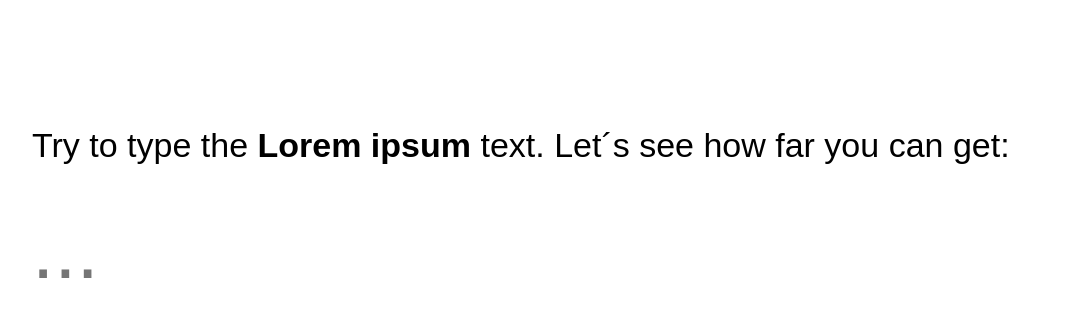
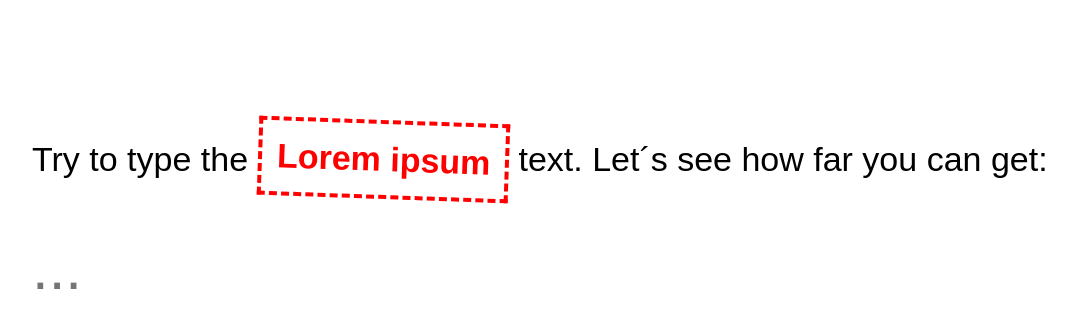
Before and after one commit to jeslage/lorem-ipsum-game, a Svelte app: page / in a window 1280 px wide. Shown: the top 328 px of the page, without its empty margins (8-1084 px from the left). Built offline with nearby package versions, Linux system fonts and the light colour scheme.

Commit message:
Updated styling

```diff
--- a/public/global.css
+++ b/public/global.css
@@ -2,18 +2,11 @@ html,
 body {
   position: relative;
   width: 100%;
-  height: 100%;
 }
 
 body {
   padding: 0;
-  font-size: 34px;
-  line-height: 1.5;
-  box-sizing: border-box;
-  font-family: sans-serif;
-  margin: 120px auto;
-  width: calc(100% - 80px);
-  max-width: 1240px;
+  margin: 0;
 }
 
 a {
@@ -41,3 +34,14 @@ textarea {
   border: none;
   background: transparent;
 }
+
+main {
+  font-size: 34px;
+  line-height: 1.5;
+  box-sizing: border-box;
+  font-family: sans-serif;
+  margin: 120px auto;
+  width: calc(100% - 80px);
+  min-height: calc(100vh - 240px);
+  max-width: 1240px;
+}
--- a/public/index.html
+++ b/public/index.html
@@ -12,6 +12,7 @@
   </head>
 
   <body>
+    <main id="content"></main>
     <script src="/bundle.js"></script>
   </body>
 </html>
--- a/src/App.svelte
+++ b/src/App.svelte
@@ -42,6 +42,12 @@
 <style>
   .original {
     position: relative;
+    font-size: 60px;
+    line-height: 1.2;
+    margin: 0;
+  }
+
+  .original p {
     margin: 0;
   }
 
@@ -51,11 +57,12 @@
     top: 0;
     left: 0;
     width: 100%;
-    color: crimson;
+    color: red;
   }
 
   textarea {
-    font-size: 80px;
+    font-size: 60px;
+    line-height: 1.2;
     width: 100%;
     resize: none;
   }
@@ -63,25 +70,34 @@
   button {
     background-color: transparent;
     outline: none;
-    font-weight: normal;
-    font-size: 30px;
+    font-weight: bold;
+    font-size: 34px;
     margin: 40px 0 0;
     padding: 10px 20px 13px;
-    text-transform: uppercase;
-    border: 3px solid black;
     cursor: pointer;
+    border: 4px dashed red;
+    color: red;
   }
 
   button:hover {
-    background: #000;
-    color: #fff;
+    border: 4px solid red;
+  }
+
+  span {
+    position: relative;
+    padding: 10px 15px;
+    border: 4px dashed red;
+    color: red;
+    font-weight: bold;
+    transform: rotate(2deg);
+    display: inline-block;
   }
 </style>
 
 {#if error}
   <p>
-    Snap, you failed! You achieved
-    <b>{letters} {letters === 1 ? 'letter' : 'letters'}.</b>
+    Snap, you failed!
+    <span>You achieved {letters} {letters === 1 ? 'letter' : 'letters'}.</span>
   </p>
   <div class="original">
     <p>{original.toLowerCase()}</p>
@@ -91,7 +107,7 @@
 {:else}
   <p>
     Try to type the
-    <b>Lorem ipsum</b>
+    <span>Lorem ipsum</span>
     text. Let´s see how far you can get:
   </p>
   <textarea
--- a/src/main.js
+++ b/src/main.js
@@ -1,7 +1,7 @@
 import App from "./App.svelte";
 
 const app = new App({
-  target: document.body,
+  target: document.getElementById("content"),
   props: {}
 });
 
```
